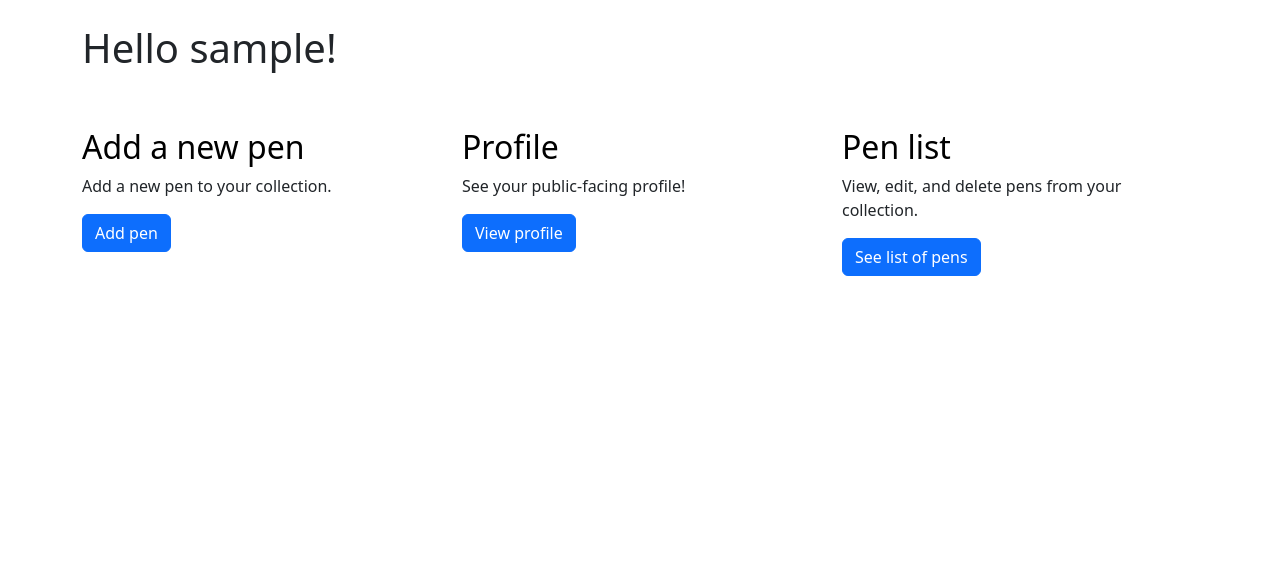
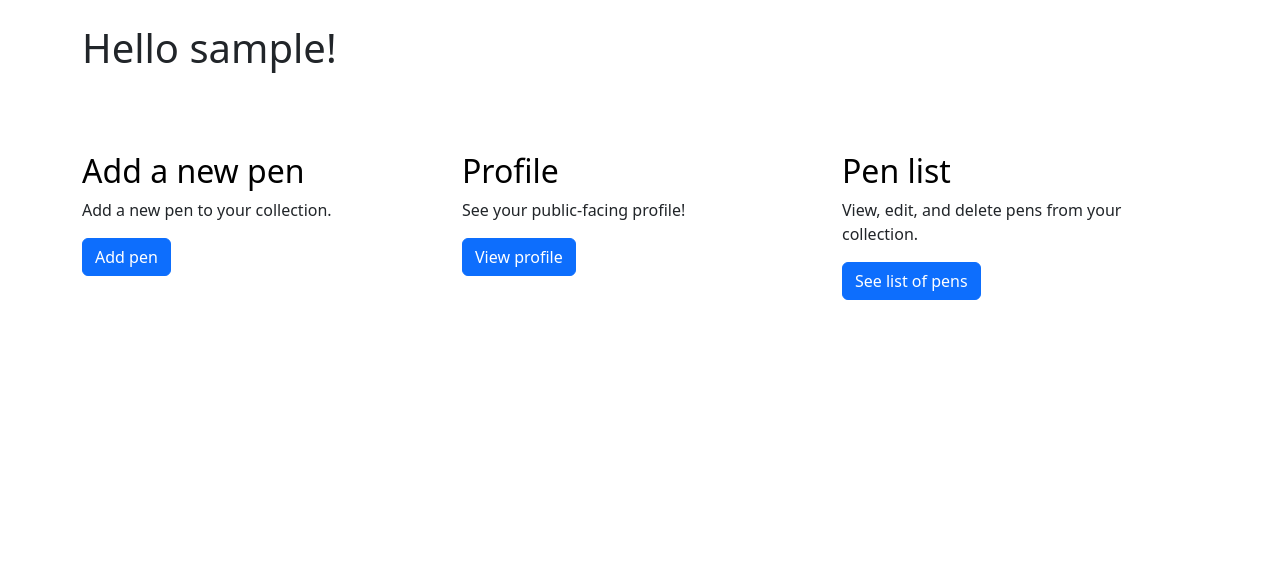
Before and after one commit to jcstlo/fp-showcase, a Django app: page / in a window 1280 px wide. Shown: the part 71-659 px from the top of the page. Run offline with Django 5.2, Linux system fonts and the light colour scheme; the visitor is signed in with stand-in values (Sample User, id 1); parts of the project's set-up code (start-up, migrations or seed data) failed here and were passed over.

Commit message:
Fix homepage option spacing

```diff
--- a/templates/home.html
+++ b/templates/home.html
@@ -7,7 +7,7 @@
 
 <h1>Hello {{ user.username }}!</h1>
 
-<div class="row g-4 py-5 row-cols-1 row-cols-lg-3">
+<div class="my-0 row g-4 py-5 row-cols-1 row-cols-lg-3">
   <div class="col d-flex align-items-start">
     <div>
       <h3 class="fs-2 text-body-emphasis">Add a new pen</h3>
```
